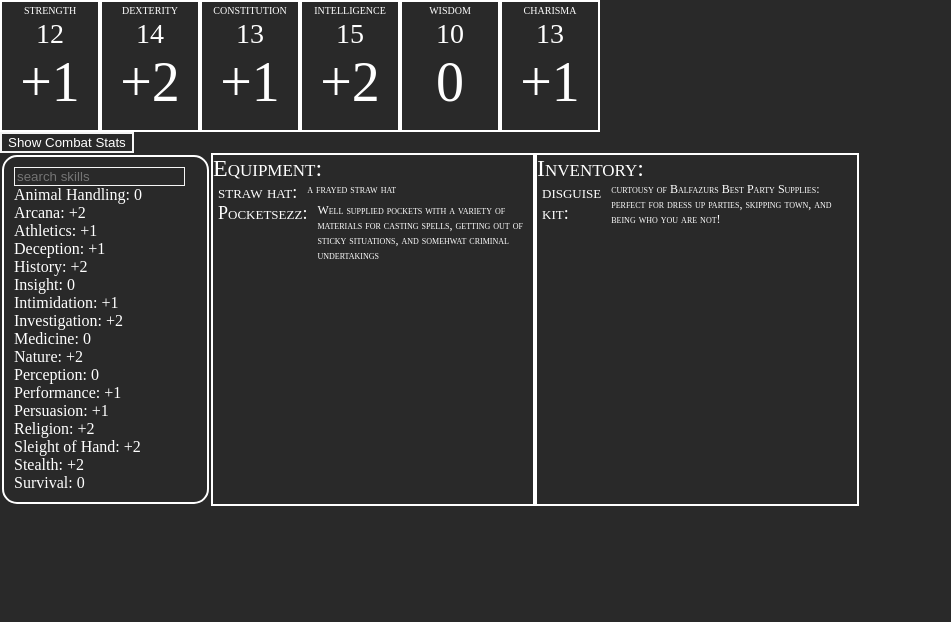
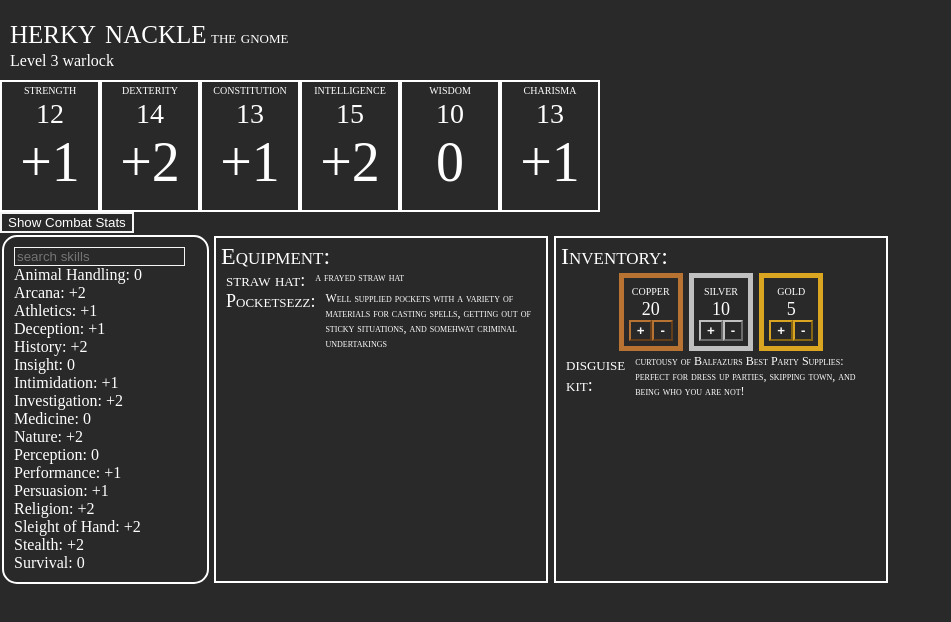
Before and after one commit to kenrilea/dnd-web, a React app in the folder frontend/: page /character-sheet in a window 1280 px wide. Shown: the top 622 px of the page, without its empty margins (0-951 px from the left). Built offline with nearby package versions, Linux system fonts and the light colour scheme; no server answers.

Commit message:
added cashtraccker

```diff
--- a/frontend/assets/characterData.js
+++ b/frontend/assets/characterData.js
@@ -5,6 +5,7 @@ const characterData = {
     class: "warlock",
     race: "gnome",
     alignment: { Reliability: "chaotic", Morality: "evil" },
+    level: 3,
     experincePoints: 0
   },
   stats: {
--- a/frontend/src/index.jsx
+++ b/frontend/src/index.jsx
@@ -5,7 +5,6 @@ import React, { Component } from "react";
 
 import { Provider, connect } from "react-redux";
 import store from "./store.js";
-import mapStateToProps from "./mapStateToProps.js";
 
 import "./styles/main.css";
 import "./styles/resetDefaults.css";
--- a/frontend/src/store.js
+++ b/frontend/src/store.js
@@ -1,10 +1,10 @@
 import { createStore } from "redux";
 import reducer from "./reducer.js";
-import testData from "../assets/characterData.js";
+import characterData from "../assets/characterData.js";
 
 const initialState = {
   stateExists: true,
-  characterData: testData,
+  char: characterData,
   loggedIn: false
 };
 
--- a/frontend/src/styles/stats.css
+++ b/frontend/src/styles/stats.css
@@ -21,6 +21,16 @@
   z-index: 1;
   font-size: 14px;
   font-variant: small-caps;
+}
+.char-header {
+  margin: 10px;
+}
+.char-name {
+  font-variant: small-caps;
+  font-size: 36px;
+}
+.char-race {
+  font-size: 18px;
 }
 .stat-style {
   z-index: 1;
@@ -125,6 +135,35 @@
   font-variant: small-caps;
   border: 2px solid white;
   width: 25%;
+  margin: 3px;
+  padding: 5px;
+}
+.cash-wrapper {
+  font-size: 14px;
+  font-variant: small-caps;
+  display: flex;
+  justify-content: center;
+}
+.cash-style {
+  text-align: center;
+  border-width: 5px;
+  border-style: solid;
+  margin: 3px;
+  padding: 5px;
+}
+.cash-button {
+  background-color: #292929;
+  color: whitesmoke;
+  font-weight: bold;
+}
+.copper-border {
+  border-color: #b87333;
+}
+.silver-border {
+  border-color: silver;
+}
+.gold-border {
+  border-color: goldenrod;
 }
 .gear-elem {
   display: flex;
--- /dev/null
+++ b/frontend/src/views/character-sheet/BasicInfo.jsx
@@ -0,0 +1,39 @@
+import React, { Component } from "react";
+import { connect } from "react-redux";
+
+class DisconnectBasicInfo extends Component {
+  getRacialDemo(race) {
+    if (race === "elf") {
+      return "Elven";
+    }
+    if (race === "gnome") {
+      return "Gnomish";
+    }
+    if (race === "half-elf") {
+      return "Half Elven";
+    }
+    return race[0].toUpperCase() + race.slice(1, race.length);
+  }
+  render = () => {
+    return (
+      <div className="char-header">
+        <div className="char-name">
+          {this.props.data.name}
+          <span className="char-race">{" the " + this.props.data.race}</span>
+        </div>
+        <div>
+          Level
+          {" " + this.props.data.level + " " + this.props.data.class}
+        </div>
+      </div>
+    );
+  };
+}
+
+const mapState = state => {
+  return { data: state.char.baseInfo };
+};
+
+const BasicInfo = connect(mapState)(DisconnectBasicInfo);
+
+export default BasicInfo;
--- a/frontend/src/views/character-sheet/CashTracker.jsx
+++ b/frontend/src/views/character-sheet/CashTracker.jsx
@@ -1,22 +1,61 @@
 import React, { Component } from "react";
+import { connect } from "react-redux";
 
-class CashTracker extends Component {
+class DisconnectCashTracker extends Component {
   constructor(props) {
     super(props);
     this.state = {
-      copper: this.props.cash.copper,
-      silver: this.props.cash.silver,
-      gold: this.props.cash.gold
+      copper: this.props.copper,
+      silver: this.props.silver,
+      gold: this.props.gold
     };
   }
+
+  addCopper = event => {};
+  subCopper = event => {};
+
+  addSilver = event => {};
+  subSilver = event => {};
+
+  addGold = event => {};
+  subGold = event => {};
+
   render = () => {
     return (
-      <div>
-        <div className="money-style">copper</div>
-        <div className="money-style">silver</div>
-        <div className="money-style">gold</div>
+      <div className="cash-wrapper">
+        <div className="cash-style copper-border">
+          copper<div className="char-race">{this.state.copper}</div>
+          <div className="stat-wrapper">
+            <button className="cash-button copper-border">+</button>
+            <button className="cash-button copper-border">-</button>
+          </div>
+        </div>
+        <div className="cash-style silver-border">
+          silver<div className="char-race">{this.state.silver}</div>
+          <div className="stat-wrapper">
+            <button className="cash-button silver-border">+</button>
+            <button className="cash-button silver-border">-</button>
+          </div>
+        </div>
+        <div className="cash-style gold-border">
+          gold<div className="char-race">{this.state.gold}</div>
+          <div className="stat-wrapper">
+            <button className="cash-button gold-border">+</button>
+            <button className="cash-button gold-border">-</button>
+          </div>
+        </div>
       </div>
     );
   };
 }
+
+const mapState = state => {
+  return {
+    copper: state.char.cash.copper,
+    silver: state.char.cash.silver,
+    gold: state.char.cash.gold
+  };
+};
+
+const CashTracker = connect(mapState)(DisconnectCashTracker);
 export default CashTracker;
--- a/frontend/src/views/character-sheet/CharacterSheet.jsx
+++ b/frontend/src/views/character-sheet/CharacterSheet.jsx
@@ -5,6 +5,7 @@ import SkillWrapper from "./SkillWrapper.jsx";
 import CombatStats from "./CombatStats.jsx";
 import Equipment from "./Equipment.jsx";
 import Inventory from "./Inventory.jsx";
+import BasicInfo from "./BasicInfo.jsx";
 
 class CharacterSheet extends Component {
   constructor(props) {
@@ -68,6 +69,7 @@ class CharacterSheet extends Component {
     if (this.state.char) {
       return (
         <div>
+          <BasicInfo />
           <StatWrapper stats={this.state.char.stats} />
           <CombatStats
             stats={this.state.mods}
@@ -80,7 +82,7 @@ class CharacterSheet extends Component {
               stats={this.state.stats}
               pro={2}
             />
-            <Equipment equipped={this.state.char.equipment} />
+            <Equipment />
             <Inventory inventory={this.state.char.inventory} />
           </div>
         </div>
@@ -90,4 +92,6 @@ class CharacterSheet extends Component {
   };
 }
 
+const mapState = state => {};
+
 export default CharacterSheet;
--- a/frontend/src/views/character-sheet/Equipment.jsx
+++ b/frontend/src/views/character-sheet/Equipment.jsx
@@ -1,6 +1,7 @@
 import React, { Component } from "react";
+import { connect } from "react-redux";
 
-class Equipment extends Component {
+class DisconnectEquipment extends Component {
   constructor(props) {
     super(props);
     this.state = {};
@@ -23,4 +24,10 @@ class Equipment extends Component {
   };
 }
 
+const mapState = state => {
+  return { equipped: state.char.equipment };
+};
+
+const Equipment = connect(mapState)(DisconnectEquipment);
+
 export default Equipment;
--- a/frontend/src/views/character-sheet/Inventory.jsx
+++ b/frontend/src/views/character-sheet/Inventory.jsx
@@ -1,4 +1,5 @@
 import React, { Component } from "react";
+import CashTracker from "./CashTracker.jsx";
 
 class Inventory extends Component {
   drawItems = itemData => {
@@ -16,6 +17,7 @@ class Inventory extends Component {
     return (
       <div className="equip-wrapper">
         Inventory:
+        <CashTracker />
         <div>{this.props.inventory.map(this.drawItems)}</div>
       </div>
     );
```
